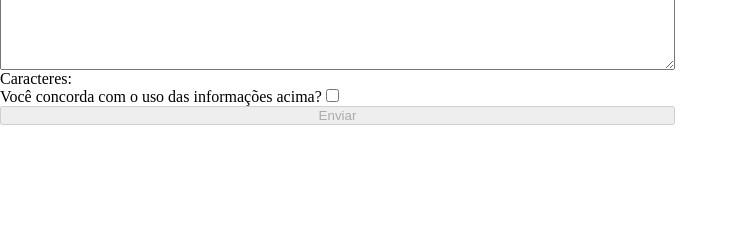
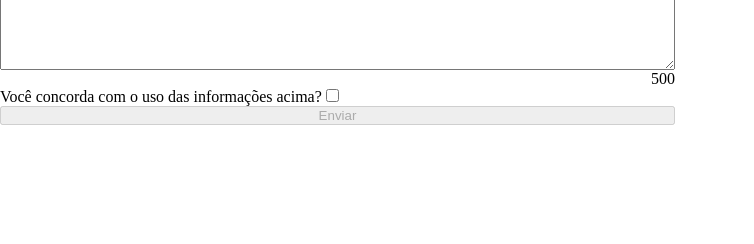
Before and after one commit to Gabrielv0id/trybewarts, a website: page index.html in a window 1280 px wide. Shown: the part 481-725 px from the top of the page, 0-754 px from the left. Drawn offline with Linux system fonts and the light colour scheme.

Commit message:
exercicio 20 feito

```diff
--- a/index.html
+++ b/index.html
@@ -74,8 +74,7 @@
 
         <label class="textarea">Deixe seu comentário:</label>
         <textarea name="" id="textarea" cols="30" rows="10" maxlength="500"></textarea>
-        <label for=""></label>
-        <p>Caracteres: </p>
+        <label for="" id="counter"></label>
 
 
         <label id="label-infos">Você concorda com o uso das informações acima?
--- a/script.js
+++ b/script.js
@@ -4,6 +4,7 @@ const btnEntrar = document.querySelector('#botao-entrar');
 const btnSubmit = document.querySelector('#submit-btn');
 const agreement = document.querySelector('#agreement');
 const textArea = document.querySelector('#textarea');
+const contador = document.querySelector('#counter');
 
 function validarLogin(event) {
   event.preventDefault();
@@ -22,11 +23,15 @@ function validacao() {
   }
 }
 
-function contadorCaracter() {
+contador.innerHTML = 500;
+
+function contadorCaracter(event) {
+  const max = 500;
   const inputLength = textArea.value.length;
-  console.log(inputLength);
+  console.log(event.key);
+  contador.innerHTML = max - inputLength;
 }
 
-textArea.addEventListener('keypress', contadorCaracter);
+textArea.addEventListener('input', contadorCaracter);
 btnEntrar.addEventListener('click', validarLogin);
 agreement.addEventListener('click', validacao);
--- a/style.css
+++ b/style.css
@@ -56,3 +56,8 @@ main {
   display: flex;
   flex-direction: column;
 }
+
+#counter {
+  display: flex;
+  justify-content: flex-end;
+}
```
Also changed, not shown: cypress/fixtures/example.json (added, +5 -0 lines).
